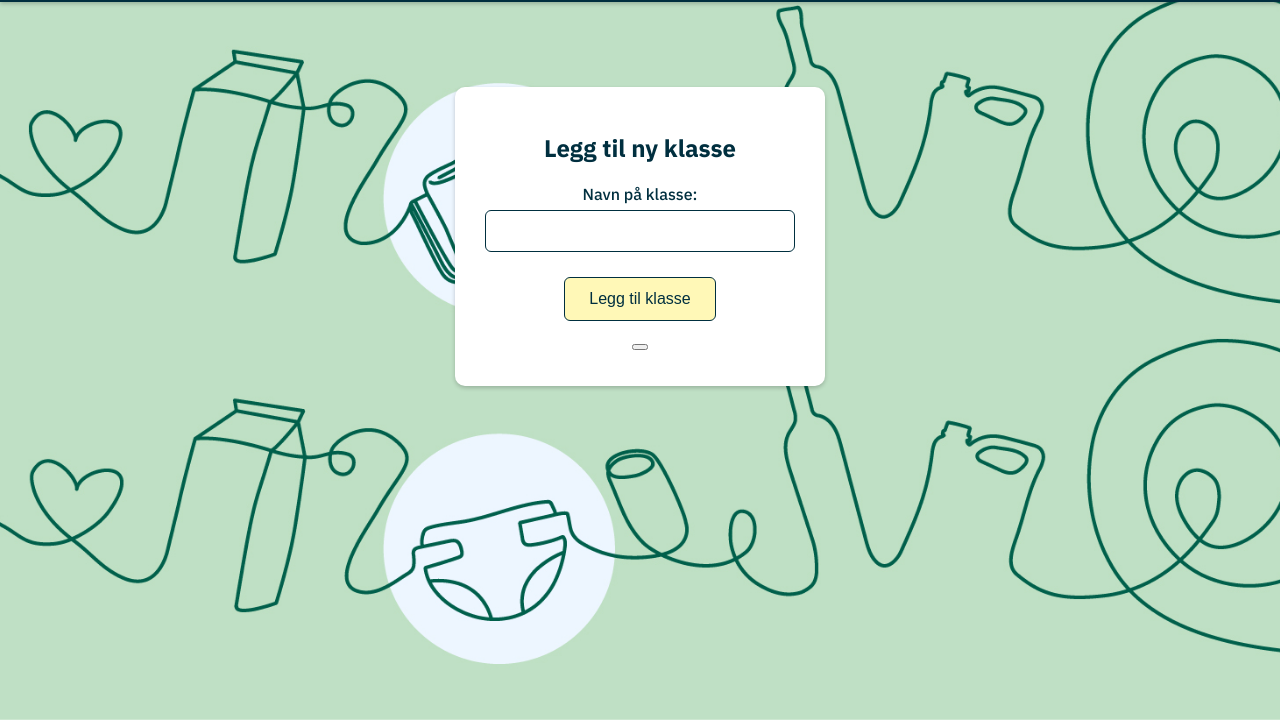
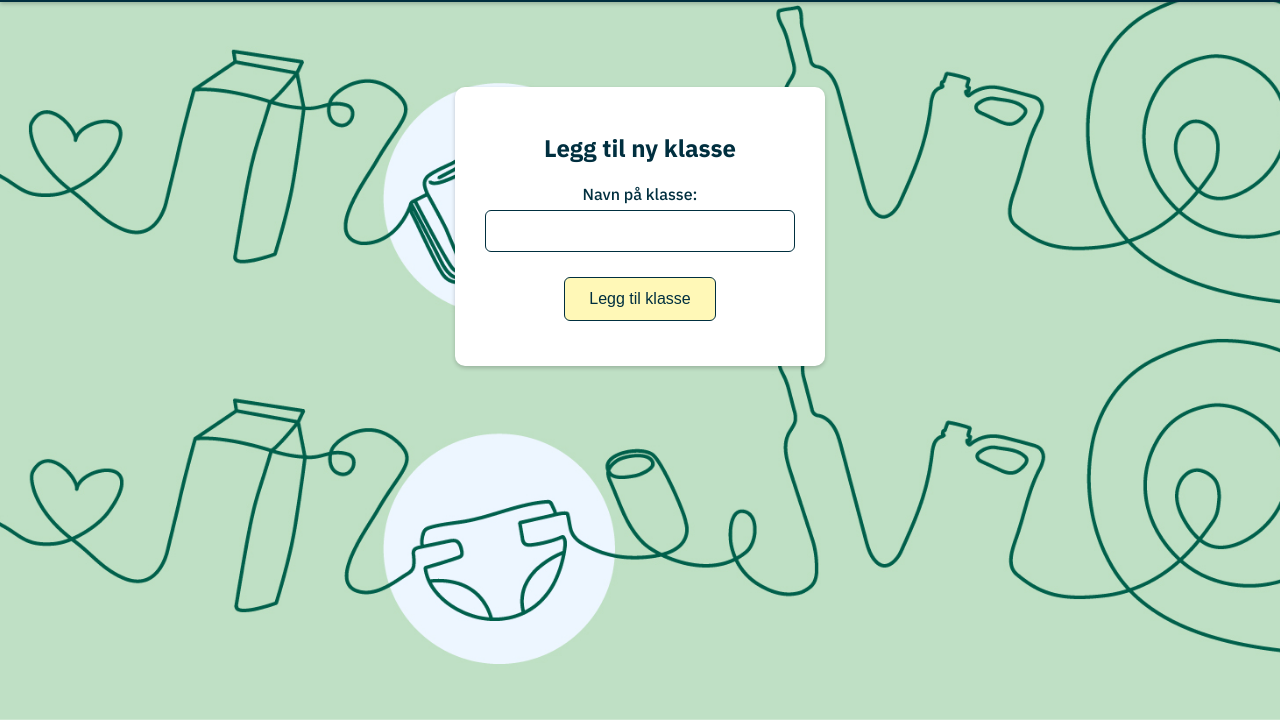
Before and after one commit to seb-08-school/RIR_Nettside, a plain HTML site: page public/index.html in a window 1280 px wide. Shown: the part 80-800 px from the top of the page. Drawn offline with Linux system fonts and the light colour scheme; no server answers.

Commit message:
Update index.html

```diff
--- a/public/index.html
+++ b/public/index.html
@@ -28,7 +28,6 @@
 
             <button type="submit" class="btn">Legg til klasse</button>
         </form>
-        <button class="testButton" onclick="eventtypebutton()" width="100px" height="50px"></button>
 
         <div id="message"></div>
     </div>
```
